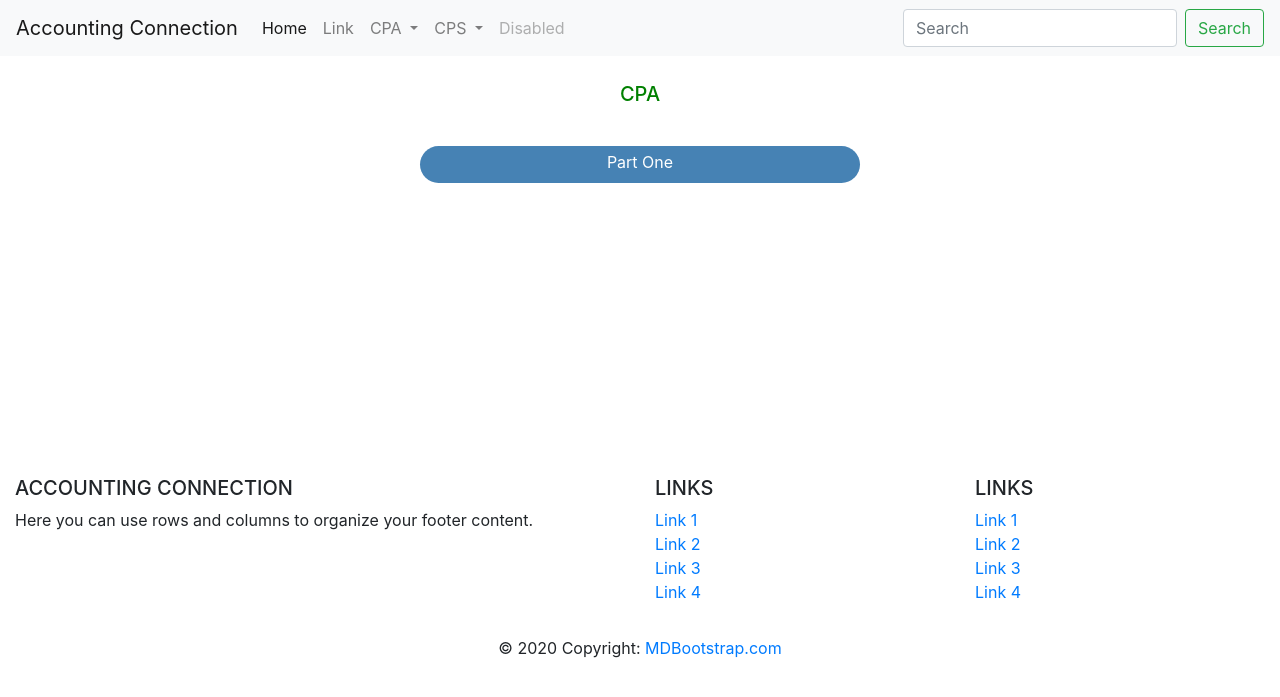
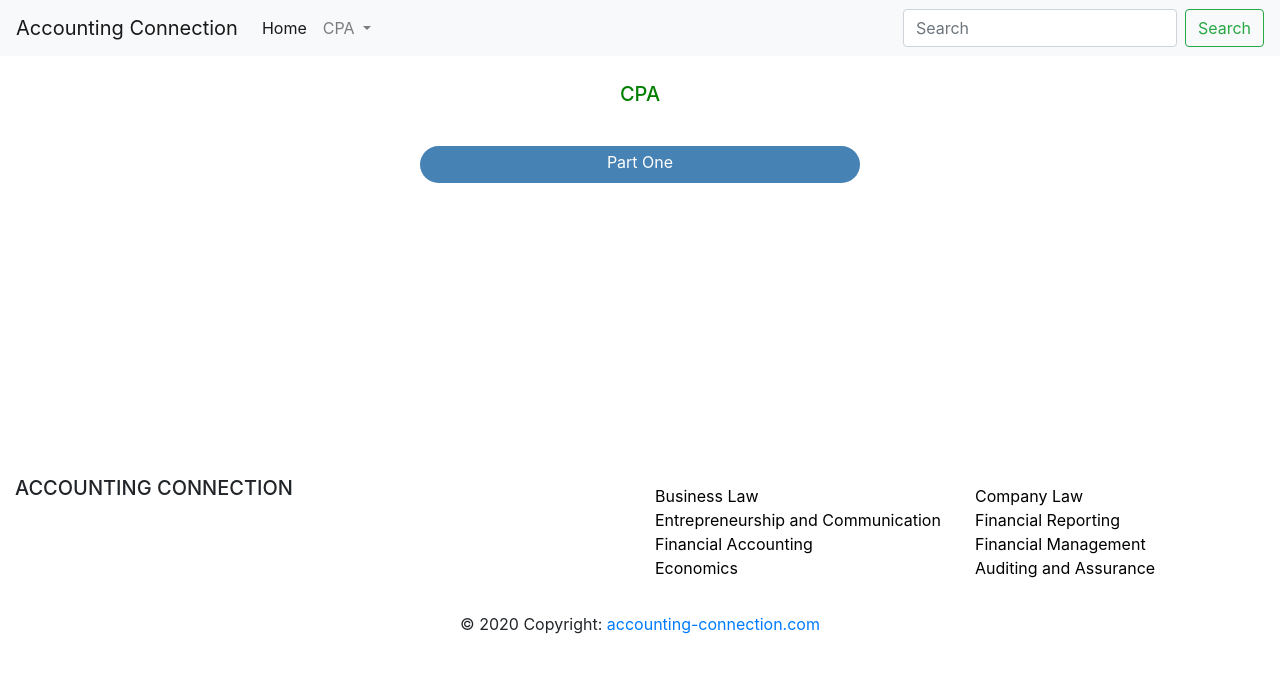
Before and after one commit to Eduardoburu/ans, a Django app: page /cpa in a window 1280 px wide. Shown: the top 697 px of the page. Run offline with Django 3.2, Linux system fonts and the light colour scheme; some libraries are stand-ins or nearby versions.

Commit message:
frontend changes

```diff
--- a/CPA/ans/static/ans/main.css
+++ b/CPA/ans/static/ans/main.css
@@ -172,3 +172,7 @@ tr:nth-child(even) {
 .clk1:hover {
   background-color: #ADD8E6;
 }
+
+.kf2 a {
+  color: black;
+}
--- a/CPA/ans/templates/ans/base.html
+++ b/CPA/ans/templates/ans/base.html
@@ -10,7 +10,7 @@
 </head>
 <body>
     <nav class="navbar navbar-expand-lg navbar-light bg-light">
-        <a class="navbar-brand" href="#">Accounting Connection</a>
+        <a class="navbar-brand" href="{% url 'ans-home' %}">Accounting Connection</a>
         <button class="navbar-toggler" type="button" data-toggle="collapse" data-target="#navbarSupportedContent" aria-controls="navbarSupportedContent" aria-expanded="false" aria-label="Toggle navigation">
             <span class="navbar-toggler-icon"></span>
         </button>
@@ -18,25 +18,35 @@
         <div class="collapse navbar-collapse" id="navbarSupportedContent">
             <ul class="navbar-nav mr-auto">
                 <li class="nav-item active">
-                    <a class="nav-link" href="#">Home <span class="sr-only">(current)</span></a>
+                    <a class="nav-link" href="{% url 'ans-home' %}">Home <span class="sr-only">(current)</span></a>
                 </li>
+                 <!-- Answer button end
                 <li class="nav-item">
                     <a class="nav-link" href="#">Link</a>
                 </li>
+                -->
                 <li class="nav-item dropdown">
-                    <a class="nav-link dropdown-toggle" href="#" id="navbarDropdown" role="button" data-toggle="dropdown" aria-haspopup="true" aria-expanded="false">
+                    <a class="nav-link dropdown-toggle" href="{% url 'cpa-home' %}" id="navbarDropdown" role="button" data-toggle="dropdown" aria-haspopup="true" aria-expanded="false">
                         CPA
                     </a>
                     <div class="dropdown-menu" aria-labelledby="navbarDropdown">
-                        <a class="dropdown-item" href="#">Section One</a>
-                        <a class="dropdown-item" href="#">Section Two</a>
+                        <a class="dropdown-item" href="{% url 'cpa-partone' %}">Part One</a>
+
+                        <!--
+                        <a class="dropdown-item" href="#">Part Two</a>
+                        <a class="dropdown-item" href="#">Part Three</a>
+                        -->
+
+                        <!-- Answer button end
                         <div class="dropdown-divider"></div>
                         <a class="dropdown-item" href="#">Section Three</a>
                         <a class="dropdown-item" href="#">Section Four</a>
                         <a class="dropdown-item" href="#">Section Five</a>
                         <a class="dropdown-item" href="#">Section Six</a>
+                         -->
                     </div>
                 </li>
+                <!--
                 <li class="nav-item dropdown">
                     <a class="nav-link dropdown-toggle" href="#" id="navbarDropdown" role="button" data-toggle="dropdown" aria-haspopup="true" aria-expanded="false">
                         CPS
@@ -54,6 +64,7 @@
                 <li class="nav-item">
                     <a class="nav-link disabled" href="#">Disabled</a>
                 </li>
+                -->
             </ul>
             <form class="form-inline my-2 my-lg-0">
                 <input class="form-control mr-sm-2" type="search" placeholder="Search" aria-label="Search">
@@ -63,10 +74,10 @@
     </nav>
     {% block content %}{% endblock %}
     <!-- Footer -->
-    <footer class="page-footer font-small blue pt-4">
+    <footer class="page-footer font-small blue pt-4 ">
 
         <!-- Footer Links -->
-        <div class="container-fluid text-center text-md-left">
+        <div class="container-fluid text-center text-md-left kf2">
 
             <!-- Grid row -->
             <div class="row">
@@ -76,7 +87,7 @@
 
                     <!-- Content -->
                     <h5 class="text-uppercase">Accounting Connection</h5>
-                    <p>Here you can use rows and columns to organize your footer content.</p>
+                    <p></p>
 
                 </div>
                 <!-- Grid column -->
@@ -87,20 +98,20 @@
                 <div class="col-md-3 mb-md-0 mb-3">
 
                     <!-- Links -->
-                    <h5 class="text-uppercase">Links</h5>
+                    <h5 class="text-uppercase"></h5>
 
                     <ul class="list-unstyled">
                         <li>
-                            <a href="#!">Link 1</a>
+                            <a href="{% url 'law_paper_list' %}">Business Law</a>
                         </li>
                         <li>
-                            <a href="#!">Link 2</a>
+                            <a href="{% url 'entrepreneurship_paper_list' %}">Entrepreneurship and Communication</a>
                         </li>
                         <li>
-                            <a href="#!">Link 3</a>
+                            <a href="{% url 'fa_questions_list' %}">Financial Accounting</a>
                         </li>
                         <li>
-                            <a href="#!">Link 4</a>
+                            <a href="#!">Economics</a>
                         </li>
                     </ul>
 
@@ -111,20 +122,20 @@
                 <div class="col-md-3 mb-md-0 mb-3">
 
                     <!-- Links -->
-                    <h5 class="text-uppercase">Links</h5>
+                    <h5 class="text-uppercase"></h5>
 
                     <ul class="list-unstyled">
                         <li>
-                            <a href="#!">Link 1</a>
+                            <a href="#!">Company Law</a>
                         </li>
                         <li>
-                            <a href="#!">Link 2</a>
+                            <a href="#!">Financial Reporting</a>
                         </li>
                         <li>
-                            <a href="#!">Link 3</a>
+                            <a href="#!">Financial Management</a>
                         </li>
                         <li>
-                            <a href="#!">Link 4</a>
+                            <a href="#!">Auditing and Assurance</a>
                         </li>
                     </ul>
 
@@ -139,7 +150,7 @@
 
         <!-- Copyright -->
         <div class="footer-copyright text-center py-3">© 2020 Copyright:
-            <a href="https://mdbootstrap.com/"> MDBootstrap.com</a>
+            <a href="https://mdbootstrap.com/"> accounting-connection.com</a>
         </div>
         <!-- Copyright -->
 
```
